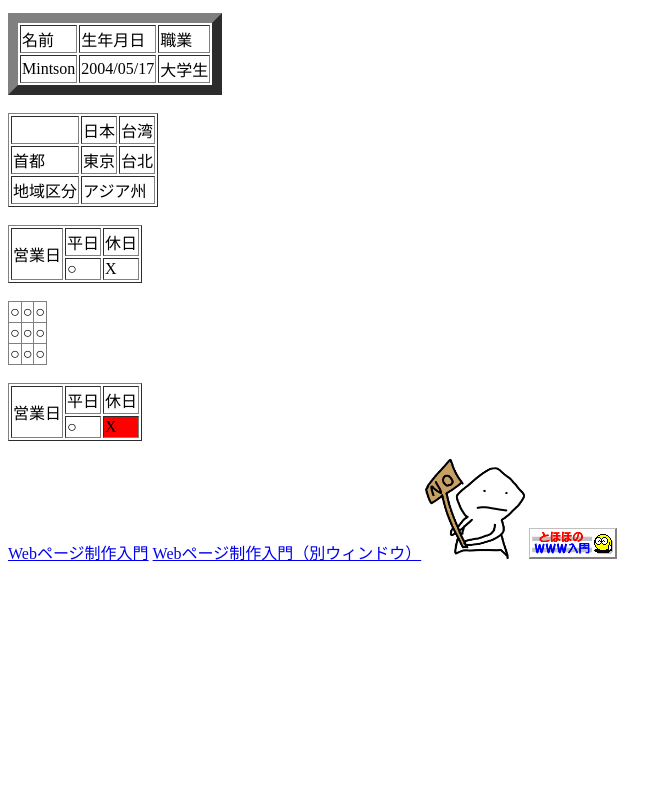
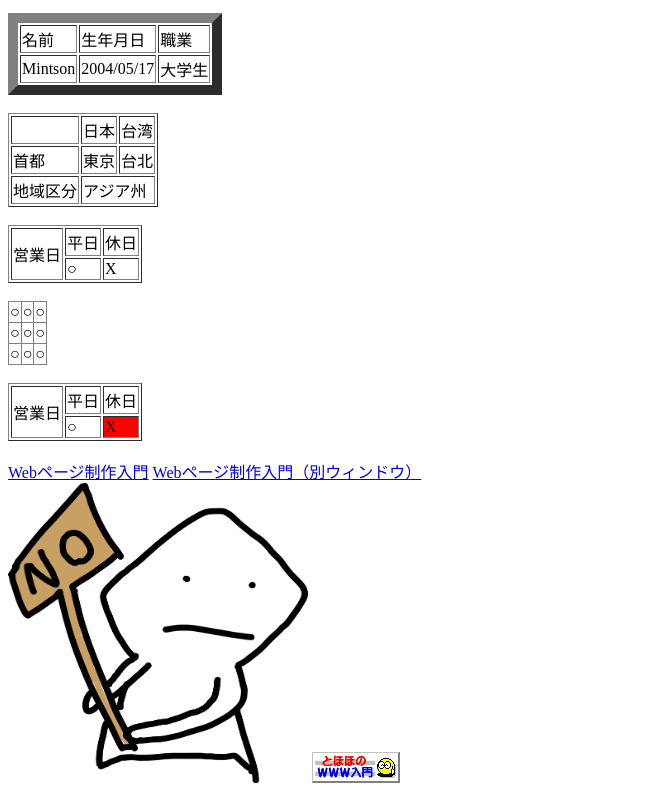
Before and after one commit to mintson0517/html, a plain HTML site: page index.html in a window 1280 px wide. Shown: the part 721-1516 px from the top of the page, without its empty margins (0-672 px from the left). Before the commit the page ends 1293 px from the top, so only its background shows below. Drawn offline with Linux system fonts and the light colour scheme.

Commit message:
Update index.html
<br>で画像ファイルのところを改行
Nomanの画像を100px→300pxに変更しました

```diff
--- a/index.html
+++ b/index.html
@@ -73,10 +73,10 @@
     <!--リンクを表示させる-->
     <a href="https://www.tohoho-web.com/wwwbeg.htm">Webページ制作入門</a>
     <!--別のウィンドウで表示（target="_blank"-->
-    <a target="_blank" href="https://www.tohoho-web.com/wwwbeg.htm">Webページ制作入門（別ウィンドウ）</a>
+    <a target="_blank" href="https://www.tohoho-web.com/wwwbeg.htm">Webページ制作入門（別ウィンドウ）</a><br>
 
     <!--画像を貼り付けよう--><!--width(横)height(縦)-->
-    <img src="./image_folder/profile_noman.png" width=100 height=100 alt="NoMan">
+    <img src="./image_folder/profile_noman.png" width=300 height=300 alt="NoMan">
 
     <a target="_blank" href="https://www.tohoho-web.com/">
         <img src="./image_folder/tohoho.png"  alt="NoMan">
```
